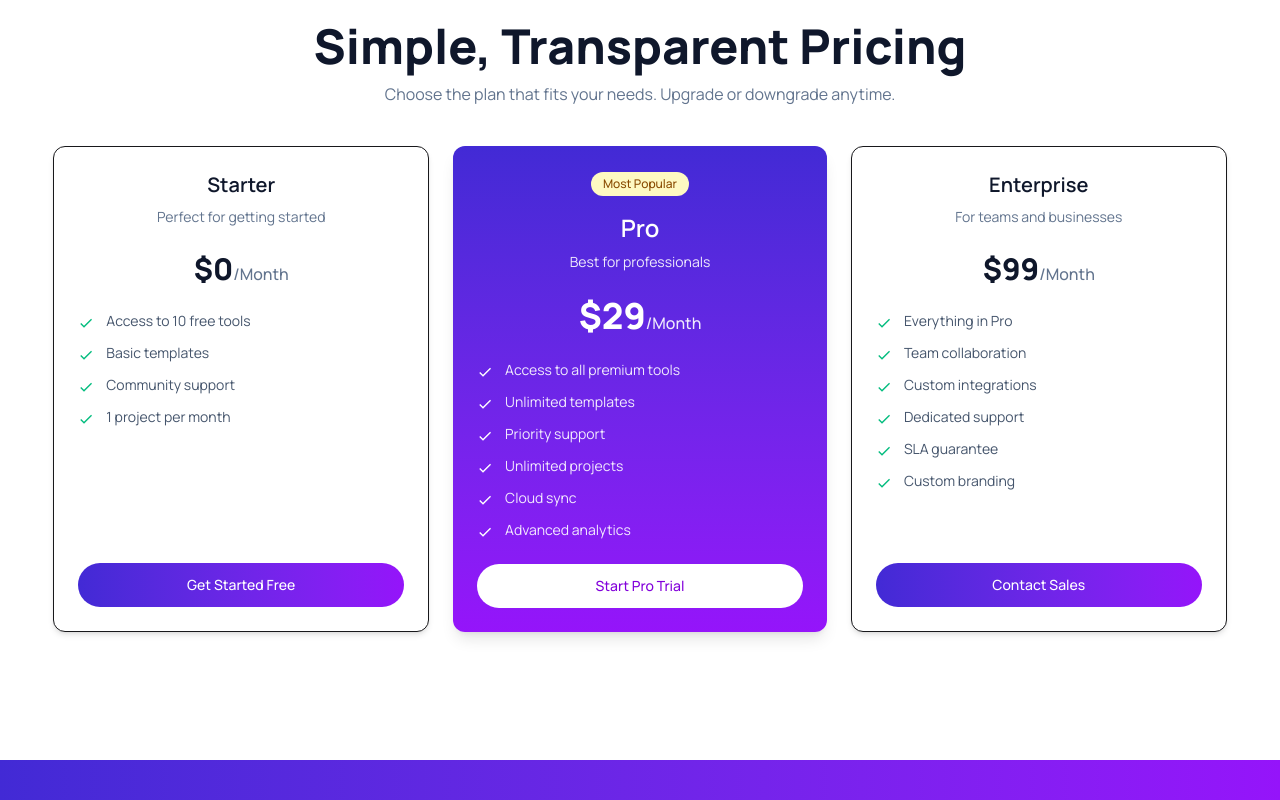
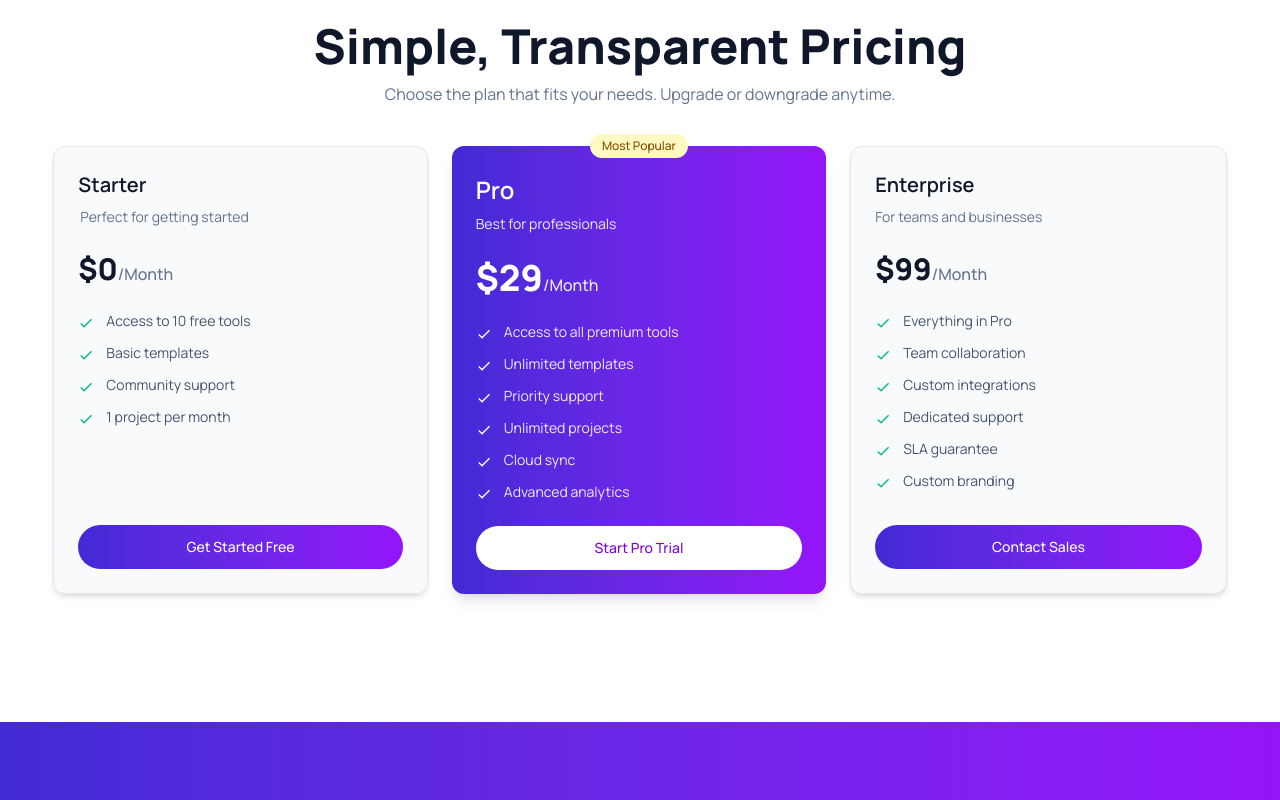
Before and after one commit to mehediScriptDev/ph6_digital, a React (Vite) app: page / in a window 1280 px wide. Shown: the part 1640-2440 px from the top of the page. Built offline with nearby package versions, Linux system fonts and the light colour scheme.

Commit message:
card section resonsive done

```diff
--- a/src/components/Footer.jsx
+++ b/src/components/Footer.jsx
@@ -4,7 +4,7 @@ import { FaFacebook } from 'react-icons/fa';
 
 const Footer = () => {
     return (
-        <footer className="bg-slate-900 text-slate-300 mt-12">
+        <footer className="bg-slate-900 text-slate-300">
           <div className="w-11/12 mx-auto py-12">
             <div className="grid grid-cols-1 md:grid-cols-3 lg:grid-cols-5 gap-8">
               <div className="col-span-1">
--- a/src/components/Pricing.jsx
+++ b/src/components/Pricing.jsx
@@ -10,13 +10,13 @@ const Pricing = () => {
 
                 <div className="mt-10 flex flex-col lg:flex-row gap-6 items-stretch">
 
-                    <div className="card flex-1 rounded-xl shadow-md border bg-base-100">
-                        <div className="p-6 h-full flex flex-col justify-between">
+                    <div className="card flex-1 rounded-xl! shadow-md  bg-base-100">
+                        <div className="p-6 h-full flex flex-col items-start border border-gray-200 rounded-xl bg-[#F9FAFC] justify-between">
                             <div>
-                                <h3 className="text-xl font-semibold text-slate-900">Starter</h3>
+                                <h3 className="text-xl font-semibold text-left text-slate-900">Starter</h3>
                                 <p className="mt-2 text-sm text-slate-500">Perfect for getting started</p>
 
-                                <div className="mt-6 text-3xl font-extrabold text-slate-900">$0<span className="text-base font-medium text-slate-500">/Month</span></div>
+                                <div className="mt-6 text-3xl text-left font-extrabold text-slate-900">$0<span className="text-base font-medium text-slate-500">/Month</span></div>
 
                                 <ul className="mt-6 space-y-3 text-sm text-slate-600">
                                     <li className="flex items-start gap-3"><MdDone className="w-4 h-4 text-emerald-500 mt-1" />Access to 10 free tools</li>
@@ -26,20 +26,21 @@ const Pricing = () => {
                                 </ul>
                             </div>
 
-                            <div className="mt-6">
+                            <div className="mt-6 w-full">
                                 <button style={{background: 'linear-gradient(90deg, var(--color-primary), var(--color-another))'}} className="w-full text-white py-3 rounded-full text-sm font-medium">Get Started Free</button>
                             </div>
                         </div>
                     </div>
 
-                    <div className="flex-1 rounded-xl overflow-hidden shadow-lg">
-                        <div style={{background: 'linear-gradient(180deg, var(--color-primary), var(--color-another))'}} className="p-6 h-full text-white flex flex-col justify-between">
+                    <div className="flex-1 relative  rounded-xl! overflow-visible shadow-lg">
+                        <div className="p-6 h-full bg-linear-to-r from-primary to-another text-white flex flex-col justify-between relative rounded-xl">
+                            <div className="inline-block bg-yellow-100 text-yellow-800 px-3 py-1 mx-auto rounded-full text-xs font-medium -mt-9">Most Popular</div>
                             <div>
-                                <div className="inline-block bg-yellow-100 text-yellow-800 px-3 py-1 rounded-full text-xs font-medium">Most Popular</div>
-                                <h3 className="mt-4 text-2xl font-semibold">Pro</h3>
-                                <p className="mt-2 text-sm text-white/90">Best for professionals</p>
 
-                                <div className="mt-6 text-4xl font-extrabold">$29<span className="text-base font-medium text-white/90">/Month</span></div>
+                                <h3 className="mt-4 text-2xl text-left font-semibold">Pro</h3>
+                                <p className="mt-2 text-sm text-white/90 text-left">Best for professionals</p>
+
+                                <div className="mt-6 text-4xl font-extrabold text-left">$29<span className="text-base font-medium text-white/90">/Month</span></div>
 
                                 <ul className="mt-6 space-y-3 text-sm text-white/90">
                                     <li className="flex items-start gap-3"><MdDone className="w-4 h-4 text-white mt-1" />Access to all premium tools</li>
@@ -57,15 +58,15 @@ const Pricing = () => {
                         </div>
                     </div>
 
-                    <div className="card flex-1 rounded-xl shadow-md border bg-base-100">
+                    <div className="card flex-1 rounded-xl shadow-md border border-gray-200 bg-[#F9FAFC]">
                         <div className="p-6 h-full flex flex-col justify-between">
                             <div>
-                                <h3 className="text-xl font-semibold text-slate-900">Enterprise</h3>
-                                <p className="mt-2 text-sm text-slate-500">For teams and businesses</p>
+                                <h3 className="text-xl font-semibold text-slate-900 text-left">Enterprise</h3>
+                                <p className="mt-2 text-sm text-slate-500 text-left">For teams and businesses</p>
 
-                                <div className="mt-6 text-3xl font-extrabold text-slate-900">$99<span className="text-base font-medium text-slate-500">/Month</span></div>
+                                <div className="mt-6 text-3xl font-extrabold text-slate-900 text-left">$99<span className="text-base font-medium text-slate-500">/Month</span></div>
 
-                                <ul className="mt-6 space-y-3 text-sm text-slate-600">
+                                <ul className="mt-6 space-y-3 text-sm text-slate-600 text-left">
                                     <li className="flex items-start gap-3"><MdDone className="w-4 h-4 text-emerald-500 mt-1" />Everything in Pro</li>
                                     <li className="flex items-start gap-3"><MdDone className="w-4 h-4 text-emerald-500 mt-1" />Team collaboration</li>
                                     <li className="flex items-start gap-3"><MdDone className="w-4 h-4 text-emerald-500 mt-1" />Custom integrations</li>
```
